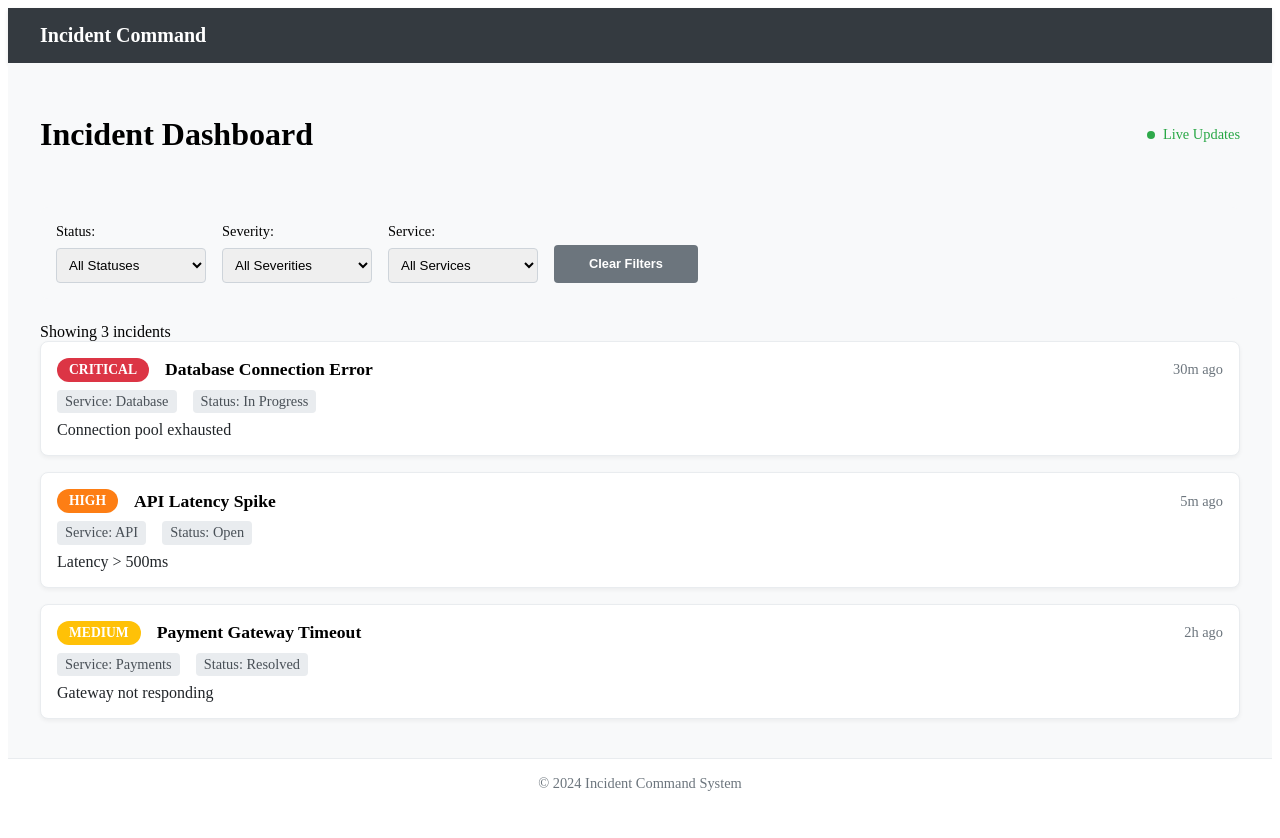
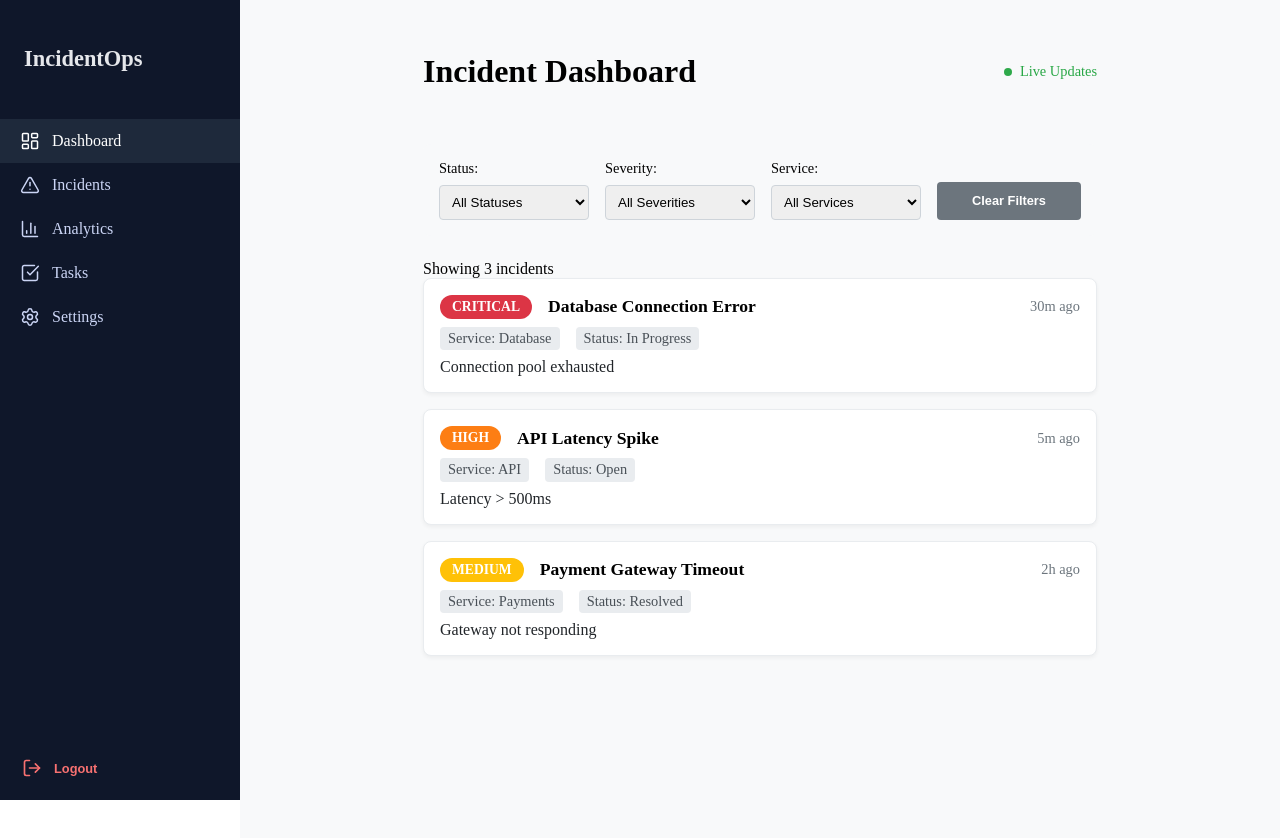
Before and after one commit to dkmakyer/Incident-dashboard-app, a React (Vite) app: page / in a window 1280 px wide. Shown: the top 838 px of the page. Before the commit the page ends 816 px from the top, so only its background shows below. Built offline with nearby package versions, Linux system fonts and the light colour scheme.

Commit message:
added fixed sidebar to navigate to pages

```diff
--- a/package.json
+++ b/package.json
@@ -10,6 +10,7 @@
     "preview": "vite preview"
   },
   "dependencies": {
+    "lucide-react": "^0.563.0",
     "react": "^19.2.0",
     "react-dom": "^19.2.0",
     "react-router-dom": "^7.2.0"
--- a/src/App.css
+++ b/src/App.css
@@ -1,3 +1,5 @@
 body {
   min-width: 357px;
+  margin: 0;
+  padding: 0;
 }
--- a/src/App.tsx
+++ b/src/App.tsx
@@ -14,6 +14,11 @@ function App() {
           <Routes>
             <Route path="/" element={<IncidentListPage />} />
             <Route path="/incidents/:id" element={<IncidentDetailPage />} />
+
+            <Route path="/incidents" element={<IncidentListPage />} />
+            <Route path="/analytics" element={<div>Analytics</div>} />
+            <Route path="/tasks" element={<div>Tasks</div>} />
+            <Route path="/settings" element={<div>Settings</div>} />
           </Routes>
         </Layout>
       </IncidentProvider>
--- a/src/component/Layout/Layout.css
+++ b/src/component/Layout/Layout.css
@@ -2,22 +2,34 @@
     display: flex;
     flex-direction: column;
     min-height: 100vh;
+    position: relative;
 }
 
-.top-nav {
+.app-main {
+    display: flex;
+    flex-direction: column;
+    flex: 1;
+}
+
+.sidebar-nav {
+    position: fixed;
+    left: 0;
+    top: 0;
+    bottom: 0;
+}
+
+.app-header {
     background-color: #343a40;
     color: white;
     padding: 1rem 2rem;
     box-shadow: 0 2px 4px rgba(0, 0, 0, 0.1);
 }
 
-.nav-brand {
-    font-size: 1.25rem;
-    font-weight: bold;
-}
-
 .main-content {
-    flex: 1;
+    display: flex;
+    left: 15rem;
+    position: absolute;
+    right: 0;
     background-color: #f8f9fa;
 }
 
--- a/src/component/Layout/Layout.tsx
+++ b/src/component/Layout/Layout.tsx
@@ -1,6 +1,7 @@
 import React from 'react';
 import type { ReactNode } from 'react';
 import './Layout.css';
+import Sidebar from '../Sidebar/SIdebar';
 
 interface LayoutProps {
     children: ReactNode;
@@ -9,15 +10,12 @@ interface LayoutProps {
 const Layout: React.FC<LayoutProps> = ({ children }) => {
     return (
         <div className="app-layout">
-            <nav className="top-nav">
-                <div className="nav-brand">Incident Command</div>
+            <nav className="sidebar-nav">
+                <Sidebar />
             </nav>
             <main className="main-content">
                 {children}
             </main>
-            <footer className="app-footer">
-                © 2024 Incident Command System
-            </footer>
         </div>
     );
 };
--- /dev/null
+++ b/src/component/Sidebar/Sidebar.css
@@ -0,0 +1,58 @@
+.sidebar {
+    width: 240px;
+    min-height: 100vh;
+    background-color: #0f172a;
+    color: #e5e7eb;
+    display: flex;
+    flex-direction: column;
+
+}
+
+.sidebar-header {
+    display: flex;
+    align-items: center;
+    padding: 1.5rem;
+    font-weight: 600;
+    font-size: 1.2rem;
+}
+
+
+.sidebar-menu {
+    flex: 1;
+    display: flex;
+    flex-direction: column;
+}
+
+.sidebar-item {
+    display: flex;
+    align-items: center;
+    gap: 12px;
+    padding: 12px 20px;
+    text-decoration: none;
+    color: #cbd5f5;
+    transition: background 0.2s ease;
+}
+
+.sidebar-item:hover {
+    background-color: #1e293b;
+}
+
+.sidebar-item.active {
+    background-color: #1e293b;
+    color: #ffffff;
+}
+
+.sidebar-footer {
+    padding: 1rem;
+}
+
+.logout-btn {
+    width: 100%;
+    background: none;
+    border: none;
+    color: #f87171;
+    display: flex;
+    align-items: center;
+    gap: 12px;
+    cursor: pointer;
+}
--- /dev/null
+++ b/src/component/Sidebar/Sidebar.tsx
@@ -0,0 +1,62 @@
+import SidebarItem from "./SidebarItem";
+import {
+    LayoutDashboard,
+    AlertTriangle,
+    BarChart3,
+    CheckSquare,
+    Settings,
+    LogOut
+} from "lucide-react";
+
+import "./sidebar.css";
+
+const Sidebar = () => {
+    return (
+        <aside className="sidebar">
+            <div className="sidebar-header">
+                <h1>IncidentOps</h1>
+            </div>
+
+            <nav className="sidebar-menu">
+                <SidebarItem
+                    to="/"
+                    label="Dashboard"
+                    Icon={LayoutDashboard}
+                />
+
+                <SidebarItem
+                    to="/incidents"
+                    label="Incidents"
+                    Icon={AlertTriangle}
+                />
+
+                <SidebarItem
+                    to="/analytics"
+                    label="Analytics"
+                    Icon={BarChart3}
+                />
+
+                <SidebarItem
+                    to="/tasks"
+                    label="Tasks"
+                    Icon={CheckSquare}
+                />
+
+                <SidebarItem
+                    to="/settings"
+                    label="Settings"
+                    Icon={Settings}
+                />
+            </nav>
+
+            <div className="sidebar-footer">
+                <button className="logout-btn">
+                    <LogOut size={20} />
+                    <span>Logout</span>
+                </button>
+            </div>
+        </aside>
+    );
+};
+
+export default Sidebar;
--- /dev/null
+++ b/src/component/Sidebar/SidebarItem.tsx
@@ -0,0 +1,24 @@
+import { NavLink } from "react-router-dom";
+import type { LucideIcon } from "lucide-react";
+
+interface SidebarItemProps {
+    to: string;
+    label: string;
+    Icon: LucideIcon;
+}
+
+const SidebarItem = ({ to, label, Icon }: SidebarItemProps) => {
+    return (
+        <NavLink
+            to={to}
+            className={({ isActive }) =>
+                `sidebar-item ${isActive ? "active" : ""}`
+            }
+        >
+            <Icon size={20} strokeWidth={1.8} />
+            <span>{label}</span>
+        </NavLink>
+    );
+};
+
+export default SidebarItem;
--- a/src/pages/IncidentListPage/IncidentListPage.css
+++ b/src/pages/IncidentListPage/IncidentListPage.css
@@ -2,6 +2,7 @@
     padding: 2rem;
     max-width: 1200px;
     margin: 0 auto;
+    min-height: 100vh;
 }
 
 .page-header {
```
Also changed, not shown: 1 other file (tests, documents, lock files or other folders).
